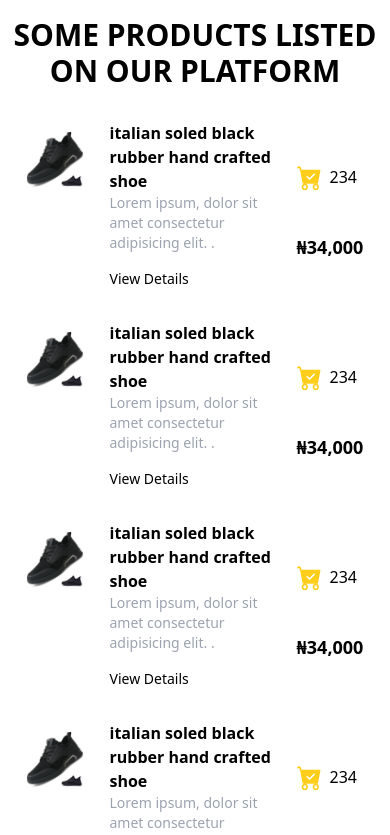
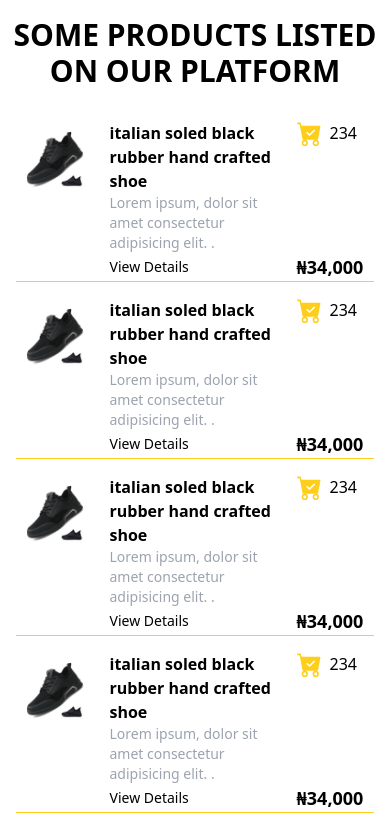
Before and after one commit to emeraldhycient/commissionsfunnels, a React (Vite) app: page / in a window 390 px wide. Shown: the part 5160-5995 px from the top of the page. Built offline with nearby package versions, Linux system fonts and the light colour scheme; a web font is replaced by a local one.

Commit message:
added footer

```diff
--- a/src/components/home/storeOverview.jsx
+++ b/src/components/home/storeOverview.jsx
@@ -9,7 +9,7 @@ function StoreOverview() {
         </h2>
       </div>
       <div className="md:w-5/12 md:mx-auto mx-4  mt-8">
-        <div className="grid grid-cols-4 gap-4 mb-4">
+        <div className="grid grid-cols-4 gap-4 mb-4 border-b-[.1rem] border-[#ffce1a]">
           <div className="bg-gray-200 h-fit  w-full flex justify-center items-center">
             <img src={shoe} loading="lazy" alt="" />
           </div>
@@ -20,11 +20,11 @@ function StoreOverview() {
             <p className="text-sm text-gray-400">
               Lorem ipsum, dolor sit amet consectetur adipisicing elit. .
             </p>
-            <a href="" className="my-4 text-sm">
+            <a href="" className="my-1 md:my-4 text-sm">
               View Details
             </a>
           </div>
-          <div className="w-full flex flex-col justify-evenly items-left">
+          <div className="w-full flex flex-col justify-between items-left">
             <div className="flex">
               <BsFillCartCheckFill size={25} className="text-[#ffce1a] mr-2" />
               <h4>234</h4>
@@ -33,7 +33,7 @@ function StoreOverview() {
           </div>
         </div>
 
-        <div className="grid grid-cols-4 gap-4 mb-4">
+        <div className="grid grid-cols-4 gap-4 mb-4 border-b-[.1rem] border-[#ffce1a]">
           <div className="bg-gray-200 h-fit  w-full flex justify-center items-center">
             <img src={shoe} loading="lazy" alt="" />
           </div>
@@ -44,11 +44,11 @@ function StoreOverview() {
             <p className="text-sm text-gray-400">
               Lorem ipsum, dolor sit amet consectetur adipisicing elit. .
             </p>
-            <a href="" className="my-4 text-sm">
+            <a href="" className="my-1 md:my-4 text-sm">
               View Details
             </a>
           </div>
-          <div className="w-full flex flex-col justify-evenly items-left">
+          <div className="w-full flex flex-col justify-between items-left">
             <div className="flex">
               <BsFillCartCheckFill size={25} className="text-[#ffce1a] mr-2" />
               <h4>234</h4>
@@ -57,7 +57,7 @@ function StoreOverview() {
           </div>
         </div>
 
-        <div className="grid grid-cols-4 gap-4 mb-4">
+        <div className="grid grid-cols-4 gap-4 mb-4 border-b-[.1rem] border-[#ffce1a]">
           <div className="bg-gray-200 h-fit  w-full flex justify-center items-center">
             <img src={shoe} loading="lazy" alt="" />
           </div>
@@ -68,11 +68,11 @@ function StoreOverview() {
             <p className="text-sm text-gray-400">
               Lorem ipsum, dolor sit amet consectetur adipisicing elit. .
             </p>
-            <a href="" className="my-4 text-sm">
+            <a href="" className="my-1 md:my-4 text-sm">
               View Details
             </a>
           </div>
-          <div className="w-full flex flex-col justify-evenly items-left">
+          <div className="w-full flex flex-col justify-between items-left">
             <div className="flex">
               <BsFillCartCheckFill size={25} className="text-[#ffce1a] mr-2" />
               <h4>234</h4>
@@ -81,7 +81,7 @@ function StoreOverview() {
           </div>
         </div>
 
-        <div className="grid grid-cols-4 gap-4 mb-4">
+        <div className="grid grid-cols-4 gap-4 mb-4 border-b-[.1rem] border-[#ffce1a]">
           <div className="bg-gray-200 h-fit  w-full flex justify-center items-center">
             <img src={shoe} loading="lazy" alt="" />
           </div>
@@ -92,11 +92,11 @@ function StoreOverview() {
             <p className="text-sm text-gray-400">
               Lorem ipsum, dolor sit amet consectetur adipisicing elit. .
             </p>
-            <a href="" className="my-4 text-sm">
+            <a href="" className="my-1 md:my-4 text-sm">
               View Details
             </a>
           </div>
-          <div className="w-full flex flex-col justify-evenly items-left">
+          <div className="w-full flex flex-col justify-between items-left">
             <div className="flex">
               <BsFillCartCheckFill size={25} className="text-[#ffce1a] mr-2" />
               <h4>234</h4>
```
